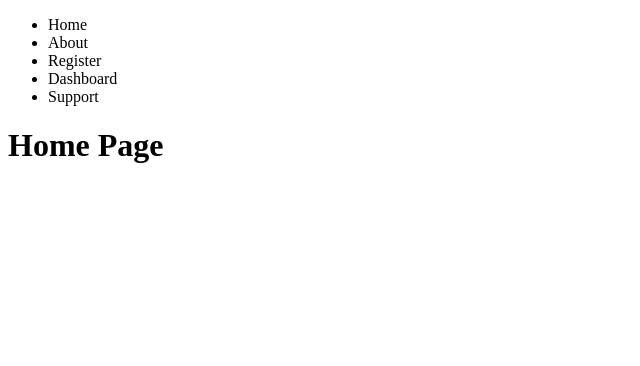
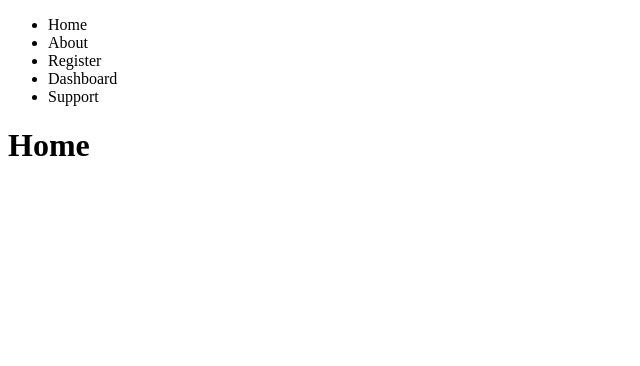
Before and after one commit to susanmarie87/Homework_Tracker, a Flask app: page / in a window 1280 px wide. Shown: the top 366 px of the page, without its empty margins (0-640 px from the left). Run offline with Flask 2, Linux system fonts and the light colour scheme.

Commit message:
Removed page from heading tags in html files

```diff
--- a/templates/about.html
+++ b/templates/about.html
@@ -1,4 +1,4 @@
 {% extends "base.html" %}
 {% block content %}
-<h1>About Page</h1>
+<h1>About</h1>
 {% endblock %}
--- a/templates/dashboard.html
+++ b/templates/dashboard.html
@@ -1,4 +1,4 @@
 {% extends "base.html" %}
 {% block content %}
-<h1>Dashboard Page</h1>
+<h1>Dashboard</h1>
 {% endblock %}
--- a/templates/index.html
+++ b/templates/index.html
@@ -1,4 +1,4 @@
 {% extends "base.html" %}
 {% block content %}
-<h1>Home Page</h1>
+<h1>Home</h1>
 {% endblock %}
--- a/templates/support.html
+++ b/templates/support.html
@@ -1,4 +1,4 @@
 {% extends "base.html" %}
 {% block content %}
-<h1>Support Page</h1>
+<h1>Support</h1>
 {% endblock %}
```
